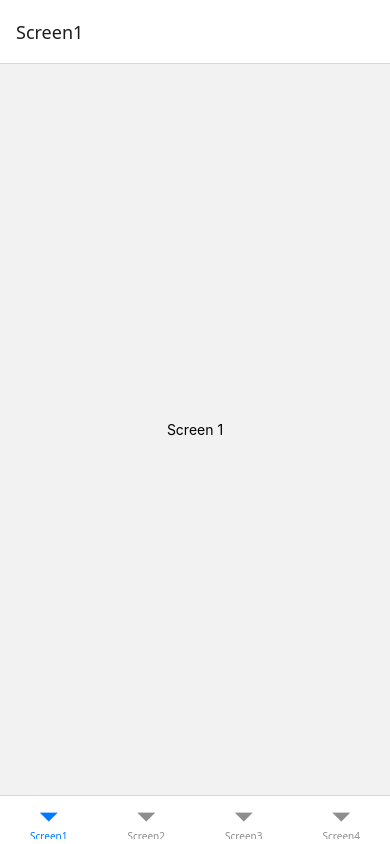
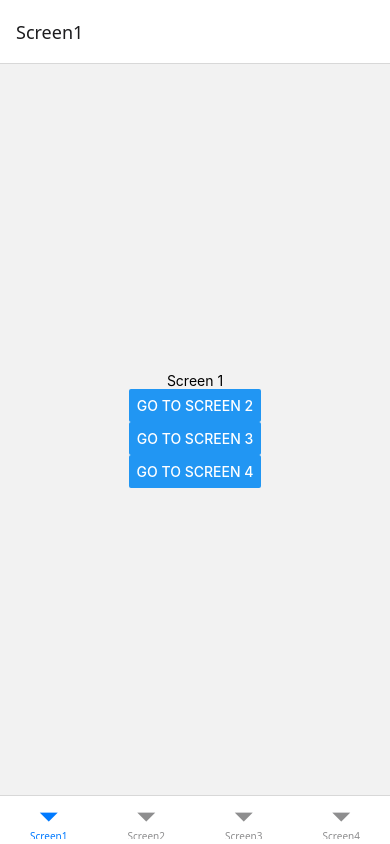
Before and after one commit to hadeelabbadi/JoVision-RN-tasks, a React Native app: screen / in a window 390 px wide. Built offline with nearby package versions, Linux system fonts and the light colour scheme.

Commit message:
Task 42 - Navigation between screens

```diff
--- a/App.tsx
+++ b/App.tsx
@@ -1,5 +1,5 @@
-import Task41 from './Tasks/Task41';
+import Task42 from './Tasks/Task42';
 
 export default function App() {
-  return <Task41 />;
+  return <Task42 />;
 }
--- /dev/null
+++ b/Tasks/Task42.js
@@ -0,0 +1,63 @@
+import React from 'react';
+import { View, Text, Button } from 'react-native';
+import { NavigationContainer } from '@react-navigation/native';
+import { createBottomTabNavigator } from '@react-navigation/bottom-tabs';
+
+const Tab = createBottomTabNavigator();
+
+function Screen1({ navigation }) {
+  return (
+    <View style={{ flex:1, justifyContent:'center', alignItems:'center' }}>
+      <Text>Screen 1</Text>
+      <Button title="Go to Screen 2" onPress={() => navigation.navigate('Screen2')} />
+      <Button title="Go to Screen 3" onPress={() => navigation.navigate('Screen3')} />
+      <Button title="Go to Screen 4" onPress={() => navigation.navigate('Screen4')} />
+    </View>
+  );
+}
+
+function Screen2({ navigation }) {
+  return (
+    <View style={{ flex:1, justifyContent:'center', alignItems:'center' }}>
+      <Text>Screen 2</Text>
+      <Button title="Go to Screen 1" onPress={() => navigation.navigate('Screen1')} />
+      <Button title="Go to Screen 3" onPress={() => navigation.navigate('Screen3')} />
+      <Button title="Go to Screen 4" onPress={() => navigation.navigate('Screen4')} />
+    </View>
+  );
+}
+
+function Screen3({ navigation }) {
+  return (
+    <View style={{ flex:1, justifyContent:'center', alignItems:'center' }}>
+      <Text>Screen 3</Text>
+      <Button title="Go to Screen 1" onPress={() => navigation.navigate('Screen1')} />
+      <Button title="Go to Screen 2" onPress={() => navigation.navigate('Screen2')} />
+      <Button title="Go to Screen 4" onPress={() => navigation.navigate('Screen4')} />
+    </View>
+  );
+}
+
+function Screen4({ navigation }) {
+  return (
+    <View style={{ flex:1, justifyContent:'center', alignItems:'center' }}>
+      <Text>Screen 4</Text>
+      <Button title="Go to Screen 1" onPress={() => navigation.navigate('Screen1')} />
+      <Button title="Go to Screen 2" onPress={() => navigation.navigate('Screen2')} />
+      <Button title="Go to Screen 3" onPress={() => navigation.navigate('Screen3')} />
+    </View>
+  );
+}
+
+export default function Task42() {
+  return (
+    <NavigationContainer>
+      <Tab.Navigator>
+        <Tab.Screen name="Screen1" component={Screen1} />
+        <Tab.Screen name="Screen2" component={Screen2} />
+        <Tab.Screen name="Screen3" component={Screen3} />
+        <Tab.Screen name="Screen4" component={Screen4} />
+      </Tab.Navigator>
+    </NavigationContainer>
+  );
+}
```
